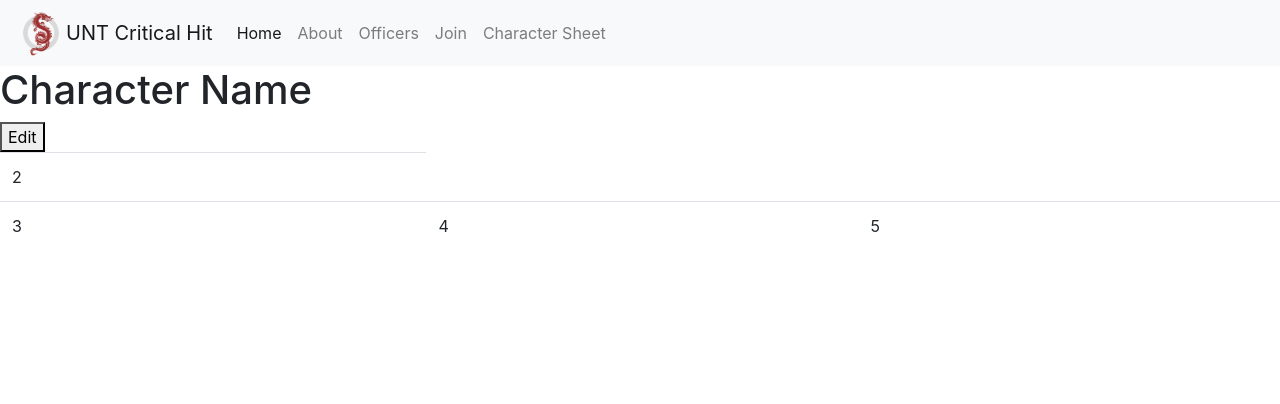
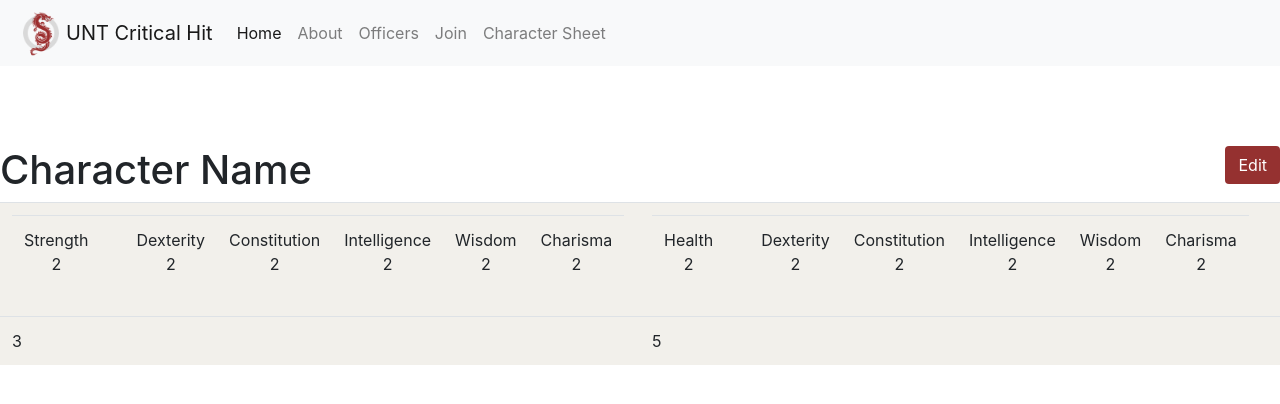
Before and after one commit to meganmcadams/Project-Rehash, a Flask app: page /character_sheet/ in a window 1280 px wide. Shown: the top 404 px of the page. Run offline with Flask 2, Linux system fonts and the light colour scheme.

Commit message:
trying to add core stats to char sheet

```diff
--- a/main.py
+++ b/main.py
@@ -1,5 +1,12 @@
-from flask import Flask, render_template
+from flask import Flask, request, redirect
+from flask.templating import render_template
+from flask_sqlalchemy import SQLAlchemy
+
 app = Flask(__name__)
+
+app.config['SQLALCHEMY_DATABASE_URI'] = 'sqlite:///site.db'
+db = SQLAlchemy(app)
+
 @app.route('/')
 def home():
     return render_template('home.html')
@@ -19,5 +26,21 @@ def officers():
 def character_sheet():
     return render_template('character_sheet.html')
 
+class Profile(db.Model):
+    # Id : Field which stores unique id for every row in
+    # database table.
+    # first_name: Used to store the first name if the user
+    # last_name: Used to store last name of the user
+    # Age: Used to store the age of the user
+    id = db.Column(db.Integer, primary_key=True)
+    first_name = db.Column(db.String(20), unique=False, nullable=False)
+    last_name = db.Column(db.String(20), unique=False, nullable=False)
+    age = db.Column(db.Integer, nullable=False)
+
+    # repr method represents how one object of this datatable
+    # will look like
+    def __repr__(self):
+        return f"Name : {self.first_name}, Age: {self.age}"
+
 if __name__ == '__main__':
     app.run(debug=True)
--- a/static/css/styles.css
+++ b/static/css/styles.css
@@ -1,17 +1,60 @@
+:root {
+
+    --primary-red: #953130;
+    --primary-grey: #545454;
+    --primary-white: #F2F0EB;
+    --secondary-dark-red: #792322;
+    --secondary-red: #B26161;
+    --secondary-light-red: #CFA1A1;
+    --secondary-white: #FFFFFF;
+    --accent-dark-blue: #177E89;
+    --accent-blue: #5CB4BD;
+
+}
+
 .header {
 
-    color: red;
+    color: var(--primary-red);
+
+}
+
+/* Buttons */
+
+.btn {
+    background-color: var(--primary-red);
+    color: white;
+    transition-property: filter;
+    transition-duration: 0.5s;
+}
+.btn:hover {
+    filter: brightness(120%);
+    transition-property: filter;
+    transition-duration: 0.5s;
+}
+
+.secondary-btn {
+    background-color: var(--accent-dark-blue);
+    color: white;
+}
+
+/* Character Sheet */
+
+.charSheet-base {
+
+    max-width: 90rem;
+    margin: auto;
+    margin-top: 5rem;
 
 }
 
 .charSheet-body {
 
-
+    background-color: var(--primary-white);
 
 }
 
 .charSheet-cell {
 
-
+    max-width: 4rem;
 
 }
--- a/templates/character_sheet.html
+++ b/templates/character_sheet.html
@@ -1,22 +1,47 @@
 {% extends "layout.html" %}
 {% block content %}
-    <div>
+    <div class="charSheet-base">
 
-        <h1>Character Name</h1>
-        <button>Edit</button>
+        <h1>Character Name <button class="btn" style="float: right">Edit</button> </h1>
 
-        <table class="table"> <!-- Character sheet body -->
+        <table class="table charSheet-body"> <!-- Character sheet body -->
 
-            <tbody class="charSheet-body"> <!-- Core stats -->
+            <tbody>
 
                 <tr>
-                <td>2</td>
+                    <td class="charSheet-cell">
+                        <table>
+                            <tr>
+                                <td> <p class="text-center"> Strength <br> 2</p> <td>
+                                <td> <p class="text-center"> Dexterity <br> 2</p> </td>
+                                <td> <p class="text-center"> Constitution <br> 2</p> </td>
+                                <td> <p class="text-center"> Intelligence <br> 2</p> </td>
+                                <td> <p class="text-center"> Wisdom <br> 2</p> </td>
+                                <td> <p class="text-center"> Charisma <br> 2</p> </td>
+                            </tr>
+                        </table>
+                    </td>
+
+                    <td class="charSheet-cell">
+
+                        <table>
+                            <tr>
+                                <td> <p class="text-center"> Health <br> 2</p> <td>
+                                <td> <p class="text-center"> Dexterity <br> 2</p> </td>
+                                <td> <p class="text-center"> Constitution <br> 2</p> </td>
+                                <td> <p class="text-center"> Intelligence <br> 2</p> </td>
+                                <td> <p class="text-center"> Wisdom <br> 2</p> </td>
+                                <td> <p class="text-center"> Charisma <br> 2</p> </td>
+                            </tr>
+                        </table>
+
+                    </td>
+
                 </tr>
 
                 <tr>
-                <td class="charSheet-cell">3</td>
-                <td>4</td>
-                <td>5</td>
+                    <td class="charSheet-cell">3</td>
+                    <td>5</td>
                 </tr>
 
             </tbody>
```
Also changed, not shown: 1 other file.
